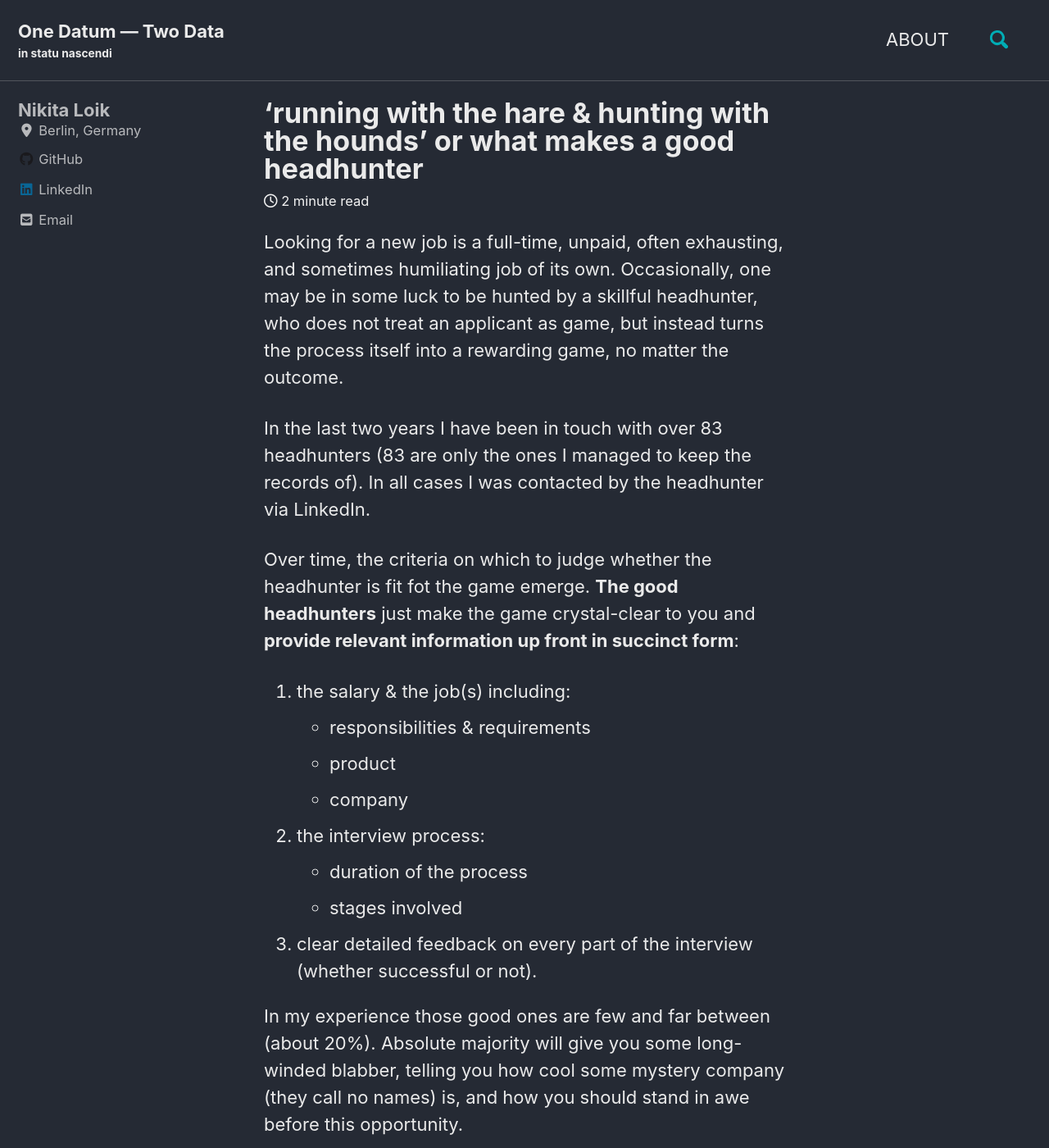
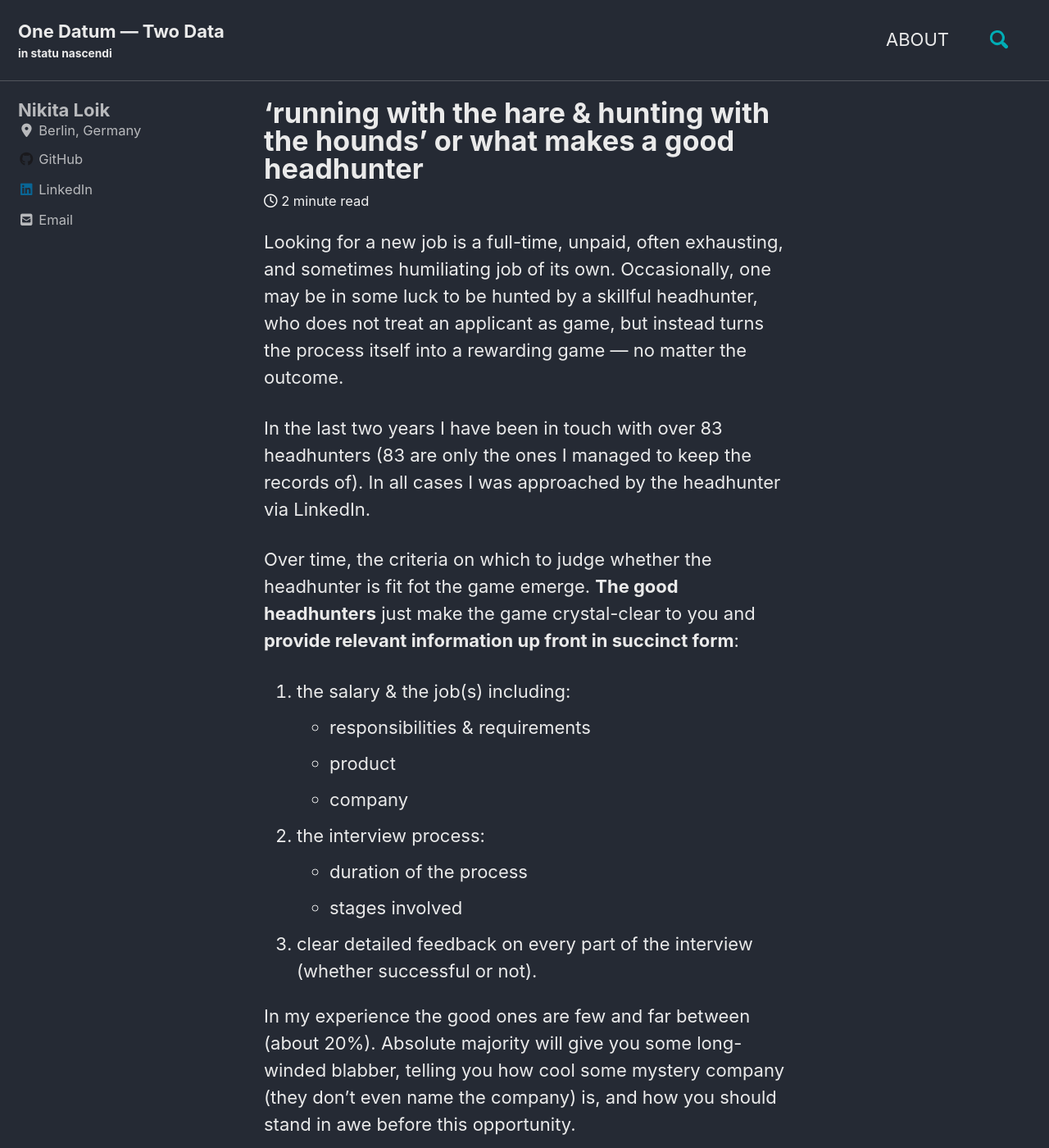
Before and after one commit to nikita-loik/one-datum-two-data, a Jekyll site: the page built from _posts/2020-12-14-best-hunter.md, in a window 1280 px wide and 1400 px high. Shown: the whole window at 82% size. Built offline with Jekyll 4.4.1, drawn with Linux system fonts in a browser that asks for light colours; cached includes are drawn as plain includes; nearby versions of some CDN libraries; some of the changed text lies outside the part shown.

Commit message:
Update headhunters post

```diff
--- a/_posts/2020-12-14-best-hunter.md
+++ b/_posts/2020-12-14-best-hunter.md
@@ -12,9 +12,9 @@ tags:
   - jobsearch
 ---
 
-Looking for a new job is a full-time, unpaid, often exhausting, and sometimes humiliating job of its own. Occasionally, one may be in some luck to be hunted by a skillful headhunter, who does not treat an applicant as game, but instead turns the process itself into a rewarding game, no matter the outcome.
+Looking for a new job is a full-time, unpaid, often exhausting, and sometimes humiliating job of its own. Occasionally, one may be in some luck to be hunted by a skillful headhunter, who does not treat an applicant as game, but instead turns the process itself into a rewarding game — no matter the outcome.
 
-In the last two years I have been in touch with over 83 headhunters (83 are only the ones I managed to keep the records of). In all cases I was contacted by the headhunter via LinkedIn.
+In the last two years I have been in touch with over 83 headhunters (83 are only the ones I managed to keep the records of). In all cases I was approached by the headhunter via LinkedIn.
 
 Over time, the criteria on which to judge whether the headhunter is fit fot the game emerge. **The good headhunters** just make the game crystal-clear to you and **provide relevant information up front in succinct form**:
 
@@ -29,7 +29,7 @@ Over time, the criteria on which to judge whether the headhunter is fit fot the
 
 3. clear detailed feedback on every part of the interview (whether successful or not).
 
-In my experience those good ones are few and far between (about 20%). Absolute majority will give you some long-winded blabber, telling you how cool some mystery company (they call no names) is, and how you should stand in awe before this opportunity.
+In my experience the good ones are few and far between (about 20%). Absolute majority will give you some long-winded blabber, telling you how cool some mystery company (they don't even name the company) is, and how you should stand in awe before this opportunity.
 
 About 75% of the headhunters do not make your life easier in any way — they are those crazy ones going around banging some drums, and blowing the horns. With all the noise around, your heart-beat sky rockets, you run like crazy triggered by the noise without clear image of where you are going at all.
 Particularly weird specimens included:
@@ -45,14 +45,14 @@ Particularly weird specimens included:
 1. they can negotiate an interview process for you
 * order of the interviews (*e.g.* to have tech-task after personal interviews, so that you don't waste time doing the task when you already lost points in the most-charming-smile contest)
 * tech-task content (*e.g.* sometimes they can negotiate you out of spending hours or even days on a tech-task by substituting it with code-along discussion or reviewing of your open-source projects)
-2. they can communicate back to the company your issues with tech-tasks (sometimes those are shitty by design), or your decision not to move forward with the application
+2. they can communicate back to the company your issues with tech-tasks (sometimes tech-tasks are shitty by design), or your decision not to move forward with the application
 3. they offer a life-long support
 * when your company goes bust
 * when you move to another country
 * when you want to change the company
 4. they tell you about the current state of the market
 
-Only 4 headhunters (less than 5%) made the cut, and I am very grateful to them for providing me with wealth of useful information and supporting me throughout the process. Here are the details of the 3 who agreed to share their contact information.
+Only 4 headhunters (less than 5%) made the cut, and I am very grateful to them for providing me with wealth of useful information the current state of the market and supporting me throughout the process. Here are the details of the 3 who agreed to share their contact information.
 
 |hunter|hunter's game|hunting ground|
 |:--|:--|:--|
```
